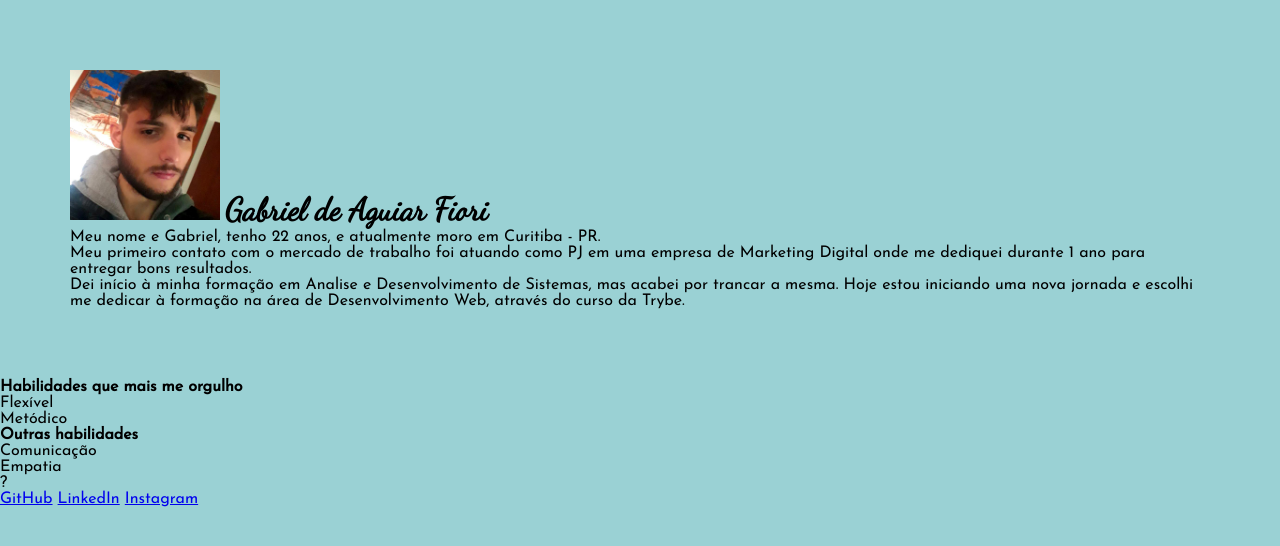
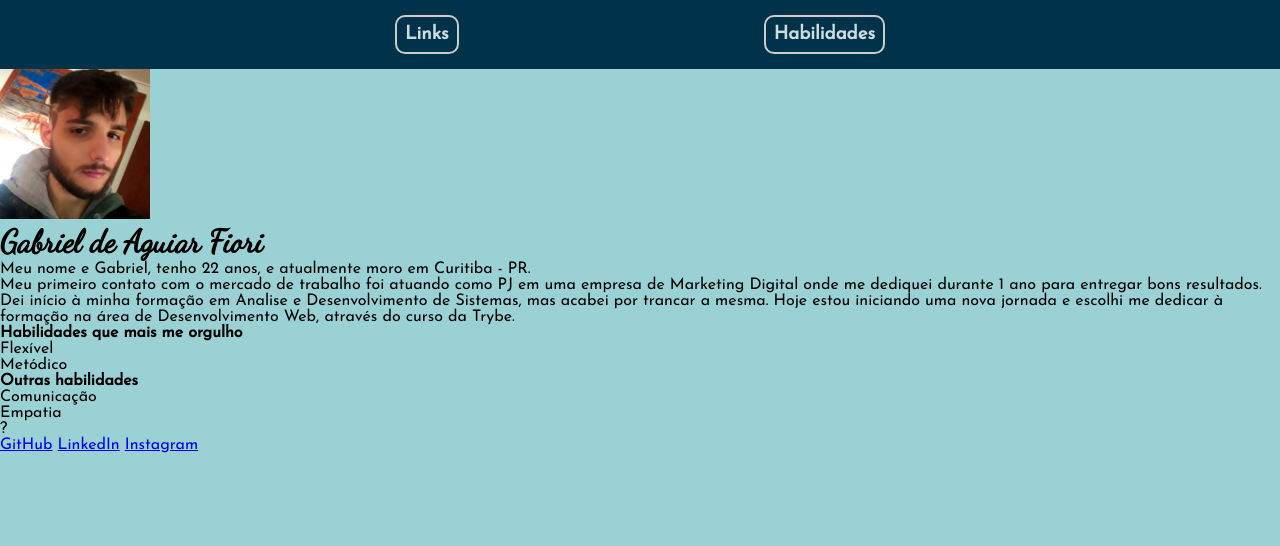
Before and after one commit to Gabriel-AFiori/Gabriel-AFiori.github.io, a plain HTML site: page index.html in a window 1280 px wide. Drawn offline with Linux system fonts and the light colour scheme.

Commit message:
Adicao e estilizacao de um novo header

```diff
--- a/index.html
+++ b/index.html
@@ -18,7 +18,14 @@
 
 <body>
     <div class="header">
-        <div class="header-eu">
+        <div>
+            <h3>Links</h3>
+            <h3>Habilidades</h3>
+        </div>
+    </div>
+
+    <div class="subheader">
+        <div class="subheader-eu">
             <img src="./images/foto.png" alt="minha foto">
             <h1>Gabriel de Aguiar Fiori</h1>
             <p>
--- a/style.css
+++ b/style.css
@@ -9,17 +9,31 @@ body{
     font-family: 'Josefin Sans', sans-serif;
     background-color: #9AD1D4;
 }
-.header-eu {
+/* Style da minha parte superior (contem links e habilidades)*/
+.header {
+    background-color: #003249;
+    padding: 15px;
+}
+.header div {
+    width: 700px;
     margin: auto;
+    text-align: center;
 }
-.header-eu h1 {
+.header h3{
+    display: inline-block;
+    color: #CCDBDC;
+    border: 2px solid #ccc;
+    border-radius: 10px;
+    padding: 8px;
+}
+.header h3:hover {
+    background-color: #CCDBDC;
+    color: #003249;
+    border-color: orange;
+}
+.header h3:nth-of-type(1) {
+    margin-right: 300px;
+}
+.subheader-eu h1 {
     font-family: 'Dancing Script', cursive;
-    display: inline-block;
 }
-.header-eu p {
-    display: inline-block;
-}
-.header {
-    padding: 20px;
-    margin: 50px;
-}
```
